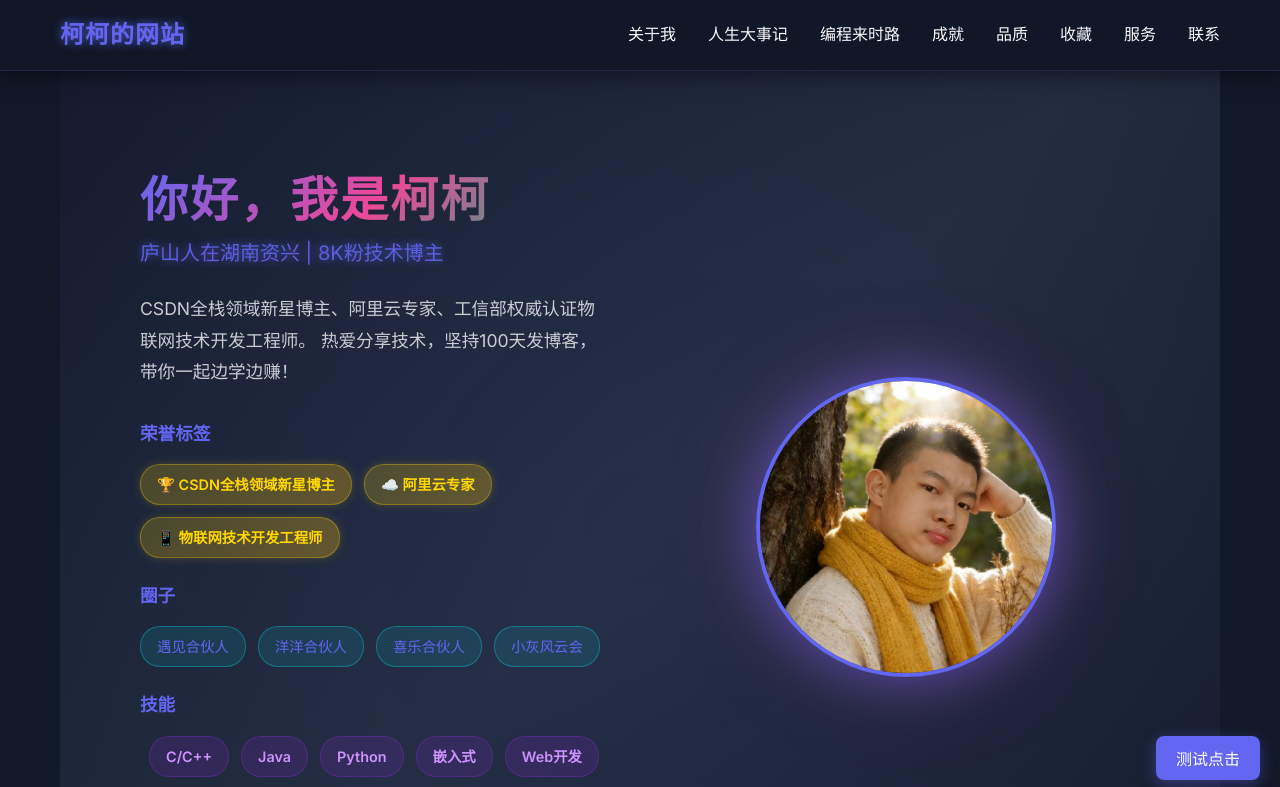
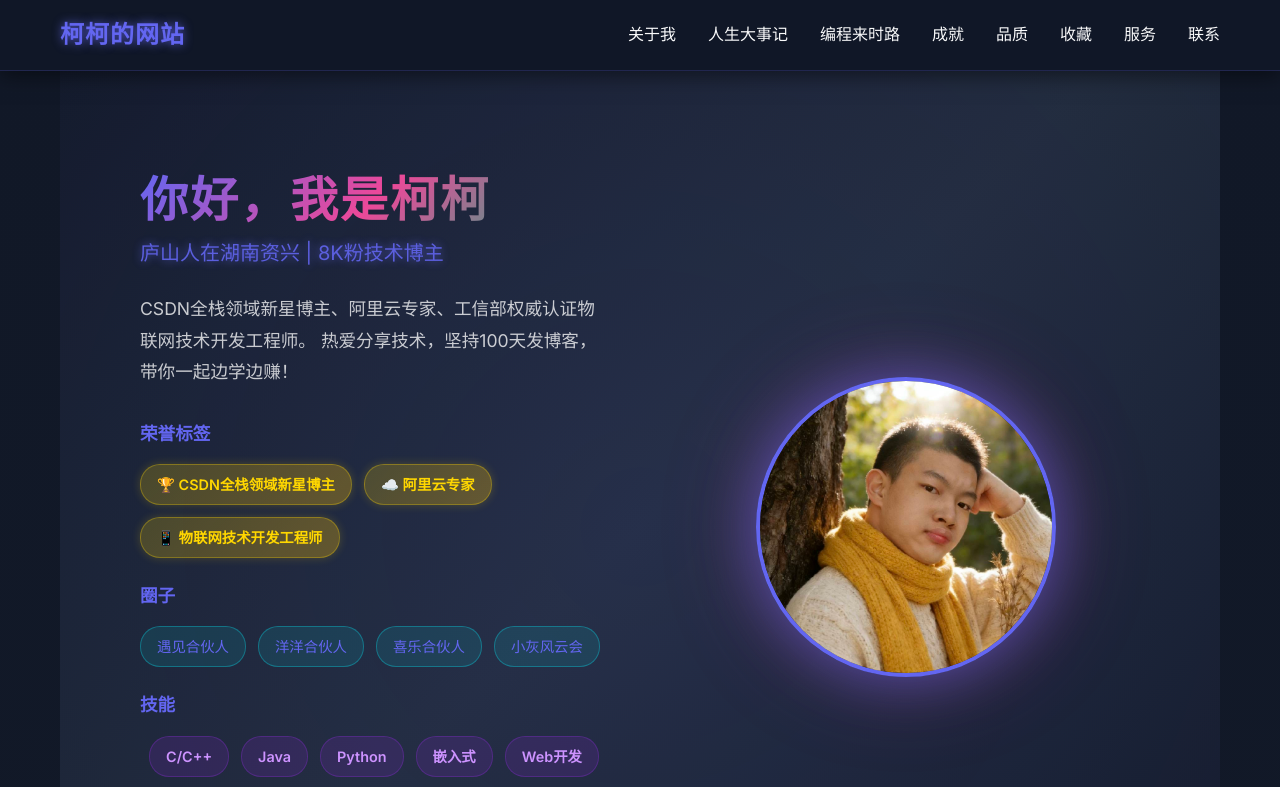
Before and after one commit to Jason9908/PersonWeb, a Vue app: page / in a window 1280 px wide. Shown: the top 787 px of the page. Built offline with nearby package versions, Linux system fonts and the light colour scheme.

Commit message:
Remove test button

```diff
--- a/src/App.vue
+++ b/src/App.vue
@@ -12,7 +12,6 @@
       <ContactSection />
     </main>
     <Footer />
-    <button class="test-button" @click="testClick">测试点击</button>
   </div>
 </template>
 
@@ -27,10 +26,6 @@ import BookmarksSection from './components/BookmarksSection.vue'
 import SkillsSection from './components/SkillsSection.vue'
 import ContactSection from './components/ContactSection.vue'
 import Footer from './components/Footer.vue'
-
-const testClick = () => {
-  alert('点击成功！')
-}
 </script>
 
 <style scoped>
@@ -71,26 +66,4 @@ section::before {
 section:last-child {
   border-bottom: none;
 }
-
-.test-button {
-  position: fixed;
-  bottom: 20px;
-  right: 20px;
-  padding: 10px 20px;
-  background: var(--primary-color);
-  color: white;
-  border: none;
-  border-radius: 8px;
-  cursor: pointer;
-  z-index: 1000;
-  font-size: 1rem;
-  font-weight: 500;
-  box-shadow: 0 4px 15px rgba(99, 102, 241, 0.4);
-  transition: all 0.3s ease;
-}
-
-.test-button:hover {
-  transform: translateY(-2px);
-  box-shadow: 0 6px 20px rgba(99, 102, 241, 0.6);
-}
 </style>
```
